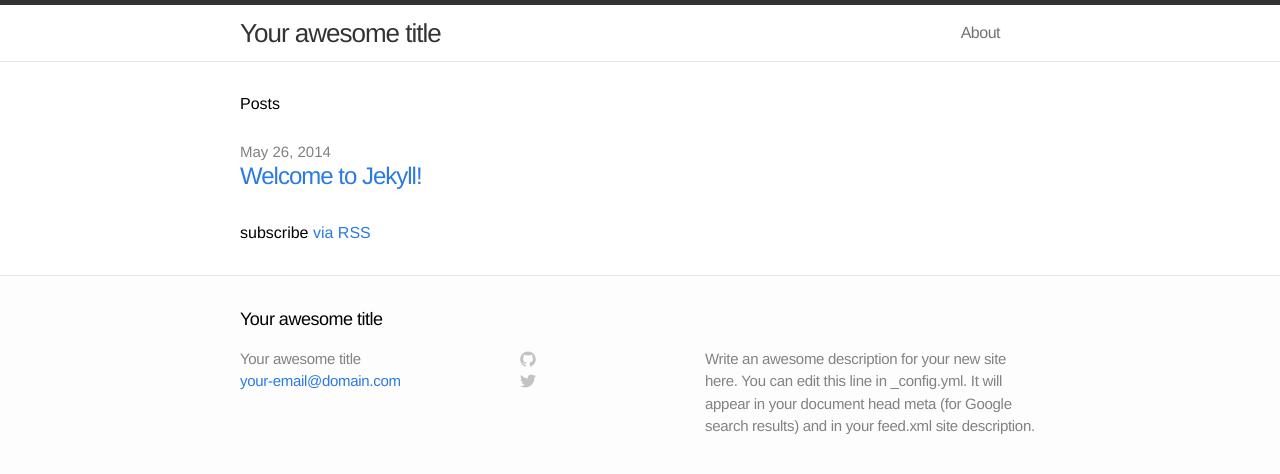
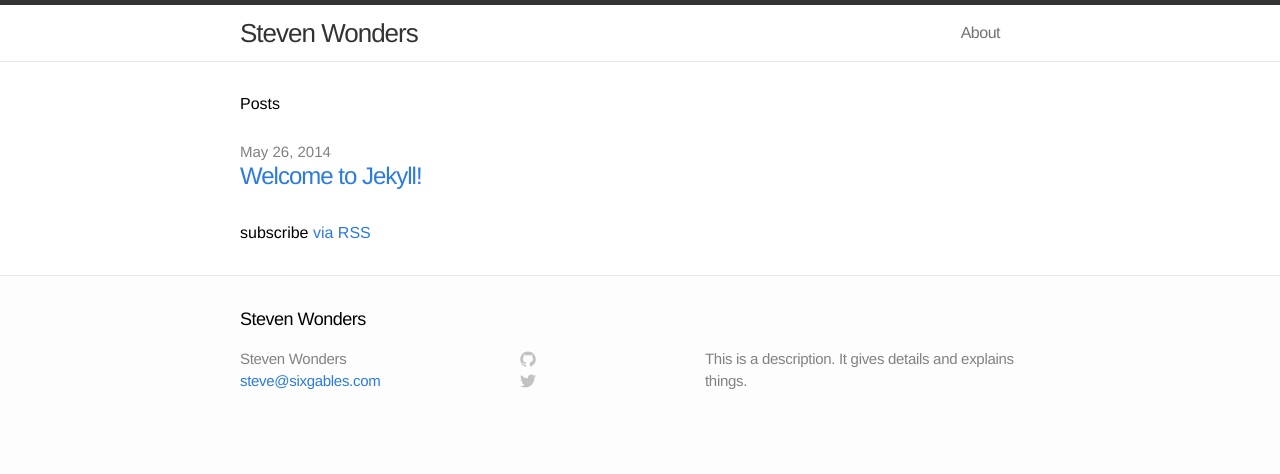
Before and after one commit to greenbes/greenbes.github.io, a Jekyll site: the page built from index.html, in a window 1280 px wide. Shown: the top 474 px of the page. Built offline with Jekyll 4.4.1, drawn with Linux system fonts in a browser that asks for light colours.

Commit message:
Changed basic configuration to be Steven Wonders.  Just temporary.

```diff
--- a/_config.yml
+++ b/_config.yml
@@ -1,9 +1,9 @@
 # Site settings
-title: Your awesome title
-email: your-email@domain.com
-description: "Write an awesome description for your new site here. You can edit this line in _config.yml. It will appear in your document head meta (for Google search results) and in your feed.xml site description."
+title: Steven Wonders
+email: steve@sixgables.com
+description: "This is a description.  It gives details and explains things."
 baseurl: ""
-url: "http://yourdomain.com"
+url: "http://greenbes.github.io"
 
 # Build settings
 markdown: kramdown
```
